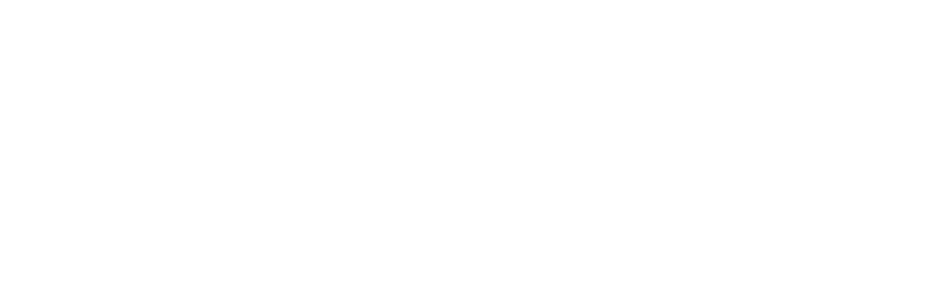
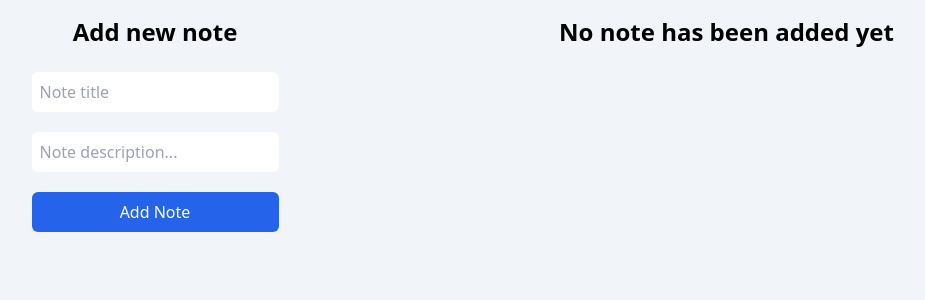
Before and after one commit to hossein-rahmati/Note-App, a React (Vite) app: page / in a window 1280 px wide. Shown: the top 300 px of the page, without its empty margins (69-994 px from the left). Built offline with nearby package versions, Linux system fonts and the light colour scheme.

Commit message:
add notelist & notestatus & addnewnote components

```diff
--- a/src/App.jsx
+++ b/src/App.jsx
@@ -1,5 +1,48 @@
+import { useState } from "react";
+import AddNewNote from "./components/AddNewNote";
+import NoteList from "./components/NoteList";
+import NoteStatus from "./components/NoteStatus";
+
 function App() {
-  return <div className="container"></div>;
+  const [notes, setNotes] = useState([]);
+  const handleAddNote = (newNote) => {
+    setNotes((prevNotes) => [...prevNotes, newNote]);
+  };
+  const handleDeleteNote = (id) => {
+    setNotes((prevNotes) => prevNotes.filter((n) => n.id !== id));
+  };
+  const handleCheckNote = (e) => {
+    const noteId = Number(e.target.value);
+    setNotes((prevNotes) =>
+      prevNotes.map((note) =>
+        note.id === noteId ? { ...note, completed: !note.completed } : note
+      )
+    );
+  };
+
+  return (
+    <div className="container m-auto min-h-screen">
+      {/* Header component */}
+      <div></div>
+
+      {/* body components */}
+      <div className="flex flex-col justify-center gap-16 p-4 lg:flex-row">
+        {/* new note form */}
+        <div>
+          <AddNewNote onAddNote={handleAddNote} />
+        </div>
+        {/* note list container */}
+        <div className="flex-1 max-w-3xl">
+          <NoteStatus notes={notes} />
+          <NoteList
+            notes={notes}
+            onDelete={handleDeleteNote}
+            onCheck={handleCheckNote}
+          />
+        </div>
+      </div>
+    </div>
+  );
 }
 
 export default App;
--- /dev/null
+++ b/src/components/AddNewNote.jsx
@@ -0,0 +1,48 @@
+import React, { useState } from "react";
+
+function AddNewNote({ onAddNote }) {
+  const [title, setTitle] = useState("");
+  const [description, setDescription] = useState("");
+  const handleSubmit = (e) => {
+    e.preventDefault();
+    if (!title || !description) return;
+    const newNote = {
+      title,
+      description,
+      id: Date.now(),
+      completed: false,
+      createdAt: new Date().toISOString(),
+    };
+
+    onAddNote(newNote);
+    setDescription("");
+    setTitle("");
+  };
+
+  return (
+    <div className="flex flex-col items-center gap-6">
+      <h2 className="font-bold text-2xl">Add new note</h2>
+      <form onSubmit={handleSubmit} className="flex flex-col gap-5">
+        <input
+          value={title}
+          onChange={(e) => setTitle(e.target.value)}
+          placeholder="Note title"
+          className="p-2 rounded-md font-medium"
+          type="text"
+        />
+        <input
+          value={description}
+          onChange={(e) => setDescription(e.target.value)}
+          placeholder="Note description..."
+          className="p-2 rounded-md font-medium"
+          type="text"
+        />
+        <button type="submit" className="btn-primary">
+          Add Note
+        </button>
+      </form>
+    </div>
+  );
+}
+
+export default AddNewNote;
--- /dev/null
+++ b/src/components/NoteList.jsx
@@ -0,0 +1,48 @@
+function NoteList({ notes, onDelete, onCheck }) {
+  return (
+    <div className="space-y-5">
+      {notes.map((n) => (
+        <NoteItem key={n.id} note={n} onDelete={onDelete} onCheck={onCheck} />
+      ))}
+    </div>
+  );
+}
+
+export default NoteList;
+
+function NoteItem({ note, onDelete, onCheck }) {
+  const options = {
+    year: "numeric",
+    month: "long",
+    day: "numeric",
+  };
+
+  return (
+    <div className="flex flex-col gap-2 w-full bg-white p-4 rounded-lg">
+      {/* note item header */}
+      <div className="flex justify-between items-center border-b pb-2">
+        <div className={`${note.completed ? "line-through opacity-50" : ""}`}>
+          {/* title */}
+          <p className="font-bold text-lg break-words">{note.title}</p>
+          {/* description */}
+          <p className="opacity-60 break-words">{note.description}</p>
+        </div>
+        <div className="space-x-4 flex items-center">
+          <button onClick={() => onDelete(note.id)}>❌</button>
+          <input
+            onChange={onCheck}
+            className="w-5 h-5 cursor-pointer"
+            type="checkbox"
+            id={note.id}
+            checked={note.completed}
+            value={note.id}
+          />
+        </div>
+      </div>
+      {/* note item footer */}
+      <div className="text-center opacity-60">
+        {new Date(note.createdAt).toLocaleDateString("en-US", options)}
+      </div>
+    </div>
+  );
+}
--- /dev/null
+++ b/src/components/NoteStatus.jsx
@@ -0,0 +1,37 @@
+function NoteStatus({ notes }) {
+  const allNotes = notes.length;
+  const completedNotes = notes.filter((n) => n.completed).length;
+  const openNotes = allNotes - completedNotes;
+
+  if (!allNotes)
+    return (
+      <h2 className="text-center font-semibold text-xl lg:text-2xl">
+        No note has been added yet
+      </h2>
+    );
+
+  return (
+    <ul className="flex items-center justify-between py-2 px-6 w-full opacity-50 font-semibold mb-4 text-xs sm:text-base">
+      <li>
+        All{" "}
+        <span className="bg-slate-600 text-white px-2 py-0.5 rounded-full">
+          {allNotes}
+        </span>
+      </li>
+      <li>
+        Completed{" "}
+        <span className="bg-slate-600 text-white px-2 py-0.5 rounded-full">
+          {completedNotes}
+        </span>
+      </li>
+      <li>
+        Open{" "}
+        <span className="bg-slate-600 text-white px-2 py-0.5 rounded-full">
+          {openNotes}
+        </span>
+      </li>
+    </ul>
+  );
+}
+
+export default NoteStatus;
--- a/src/index.css
+++ b/src/index.css
@@ -1,3 +1,16 @@
 @tailwind base;
 @tailwind components;
 @tailwind utilities;
+
+@layer components {
+    .container-body {
+        @apply container bg-slate-100 w-screen min-h-screen h-auto m-auto max-w-7xl
+    }
+    .btn-primary{
+        @apply bg-blue-600 text-white p-2 rounded-md hover:bg-blue-500 transition-all
+    }
+}
+
+#root{
+    background-color: rgb(241 245 249);
+}
```
